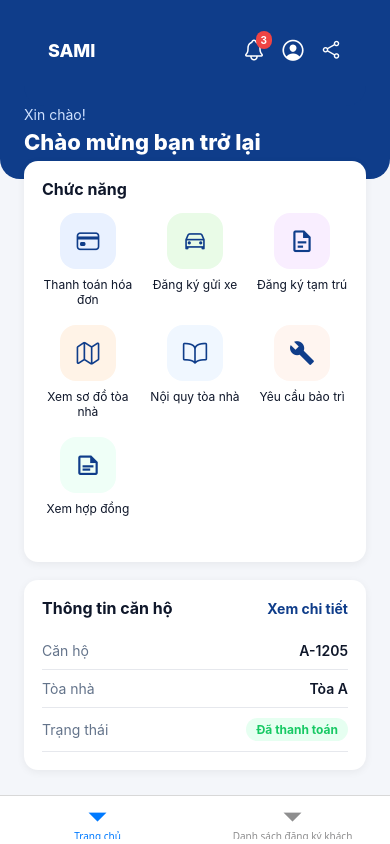
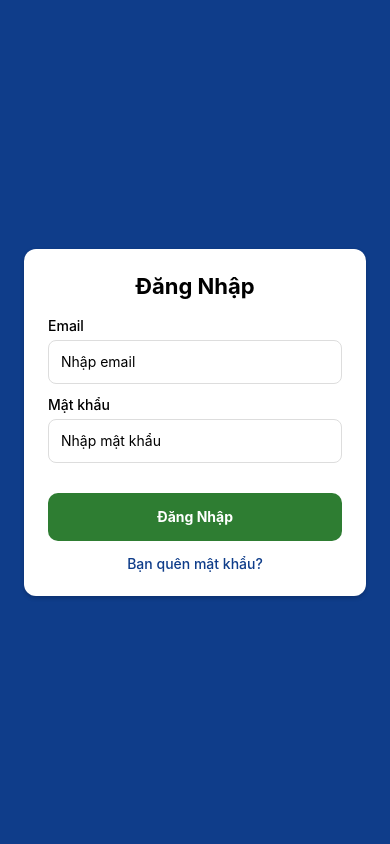
Before and after one commit to SAMI-SEP490/SAMI-Frontend_App, a React Native app: screen /Login in a window 390 px wide. Built offline with nearby package versions, Linux system fonts and the light colour scheme.

Commit message:
Add Login Screen

```diff
--- a/src/navigation/RootNavigation.js
+++ b/src/navigation/RootNavigation.js
@@ -1,13 +1,14 @@
 import React from "react";
 import { createNativeStackNavigator } from "@react-navigation/native-stack";
 import TabNavigation from "./TabNavigation";
+import LoginScreen from "../screens/auth/LoginScreen";
 import CreateGuestRegistration from "../screens/guest/CreateGuestRegistration";
 import UpdateGuestRegistration from "../screens/guest/UpdateGuestRegistration";
 const Stack = createNativeStackNavigator();
 
 export default function RootNavigation() {
   return (
-    <Stack.Navigator screenOptions={{ headerShown: false }}>
+      <Stack.Navigator initialRouteName="Login" screenOptions={{ headerShown: false }}>
       <Stack.Screen name="Main" component={TabNavigation} />
       <Stack.Screen
         name="CreateGuestRegistration"
@@ -17,6 +18,10 @@ export default function RootNavigation() {
         name="UpdateGuestRegistration"
         component={UpdateGuestRegistration}
       />
-    </Stack.Navigator>
+      <Stack.Screen
+        name="Login"
+        component={LoginScreen}
+       />
+       </Stack.Navigator>
   );
 }
--- /dev/null
+++ b/src/screens/auth/LoginScreen.js
@@ -0,0 +1,120 @@
+// src/screens/auth/LoginScreen.js
+import React, { useState } from "react";
+import {
+  View,
+  Text,
+  StyleSheet,
+  KeyboardAvoidingView,
+  TouchableWithoutFeedback,
+  Keyboard,
+  Alert,
+  Platform,
+} from "react-native";
+import TextField from "../../components/TextField";
+import Button from "../../components/Button";
+import { colors } from "../../theme/colors";
+import { spacing } from "../../theme/spacing";
+
+export default function LoginScreen({ navigation }) {
+  const [email, setEmail] = useState("");
+  const [password, setPassword] = useState("");
+
+  const validateEmail = (email) => {
+    const emailRegex = /^[^\s@]+@[^\s@]+\.[^\s@]+$/;
+    return emailRegex.test(email);
+  };
+
+  const validatePassword = (password) => {
+    const passwordRegex =
+      /^(?=.*[a-z])(?=.*[A-Z])(?=.*[!@#$%^&*()_+\-={}[\]|\\:;"'<>,.?/~`]).+$/;
+    return passwordRegex.test(password);
+  };
+
+  const handleLogin = () => {
+    if (!email.trim() || !password.trim()) {
+      Alert.alert("Lỗi", "Vui lòng nhập đầy đủ Email và Mật khẩu");
+      return;
+    }
+
+    if (!validateEmail(email)) {
+      Alert.alert("Lỗi", "Email không đúng định dạng");
+      return;
+    }
+
+    if (!validatePassword(password)) {
+      Alert.alert(
+        "Lỗi",
+        "Mật khẩu phải có ít nhất 1 chữ hoa, 1 chữ thường và 1 ký tự đặc biệt"
+      );
+      return;
+    }
+
+    // Giả lập login thành công
+    navigation.replace("Main");
+  };
+
+  return (
+    <KeyboardAvoidingView
+      style={styles.container}
+      behavior={Platform.OS === "ios" ? "padding" : undefined}
+    >
+      <TouchableWithoutFeedback onPress={Keyboard.dismiss}>
+        <View style={styles.inner}>
+          <Text style={styles.title}>Đăng Nhập</Text>
+
+          <TextField
+            label="Email"
+            value={email}
+            onChangeText={setEmail}
+            placeholder="Nhập email"
+            keyboardType="email-address"
+          />
+
+          <TextField
+            label="Mật khẩu"
+            value={password}
+            onChangeText={setPassword}
+            placeholder="Nhập mật khẩu"
+            secureTextEntry
+          />
+
+          <Button title="Đăng Nhập" onPress={handleLogin} style={{ marginTop: spacing.lg }} />
+
+          <Text style={styles.forgot}>Bạn quên mật khẩu?</Text>
+        </View>
+      </TouchableWithoutFeedback>
+    </KeyboardAvoidingView>
+  );
+}
+
+const styles = StyleSheet.create({
+  container: {
+    flex: 1,
+    backgroundColor: colors.brand, // màu nền chính
+    justifyContent: "center",
+  },
+  inner: {
+    backgroundColor: "#fff",
+    marginHorizontal: spacing.xl,
+    padding: spacing.xl,
+    borderRadius: 12,
+    shadowColor: "#000",
+    shadowOffset: { width: 0, height: 2 },
+    shadowOpacity: 0.2,
+    shadowRadius: 4,
+    elevation: 3,
+  },
+  title: {
+    fontSize: 22,
+    fontWeight: "700",
+    color: colors.textDark || "#000",
+    marginBottom: spacing.lg,
+    textAlign: "center",
+  },
+  forgot: {
+    marginTop: spacing.md,
+    textAlign: "center",
+    color: colors.brand,
+    fontWeight: "500",
+  },
+});
```
Also changed, not shown: src/contexts/UserContext.js (added, +159 -0 lines).
